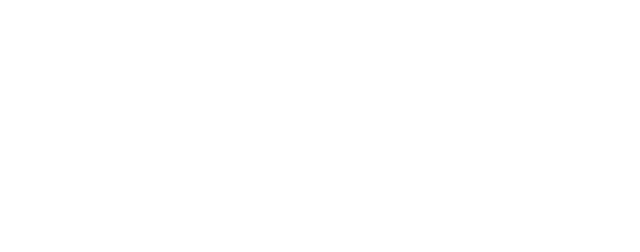
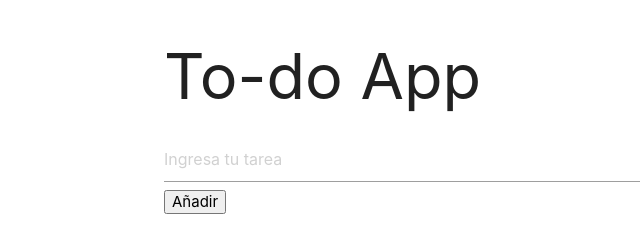
Before and after one commit to franrt/todo-jquery, a plain HTML site: page index.html in a window 1280 px wide. Shown: the whole page, without its empty margins (28-668 px from the left). Drawn offline with nearby package versions, Linux system fonts and the light colour scheme; files that its build step writes are made by us from their sources.

Commit message:
base html

```diff
--- a/index.html
+++ b/index.html
@@ -4,12 +4,25 @@
 <head>
     <title></title>
     <meta charset="UTF-8">
-    <meta name="viewport" content="width=device-width, initial-scale=1">
+    <meta name="viewport" content="width=device-width, user-scalable=no, initial-scale=1.0, maximum-scale=1.0">
+    <!-- Materialize Compiled and minified CSS -->
+    <link rel="stylesheet" href="https://cdnjs.cloudflare.com/ajax/libs/materialize/0.99.0/css/materialize.min.css">
+    <link href="assets/css/style.css" rel="stylesheet">
     <link href="css/style.css" rel="stylesheet">
 </head>
 
 <body>
 
+    <div class="container">
+        <h1>To-do App</h1>
+        <form class="add-items">
+            <input type="text" class="form-control" id="todo-list-item" placeholder="Ingresa tu tarea">
+            <button class="add" type="submit">Añadir</button>
+        </form>
+        <ul id="list-items"></ul>
+
+        <script src="https://code.jquery.com/jquery-3.2.1.min.js" integrity="sha256-hwg4gsxgFZhOsEEamdOYGBf13FyQuiTwlAQgxVSNgt4=" crossorigin="anonymous"></script>
+        <script src="assets/js/main.js"></script>
 </body>
 
 </html>
```
